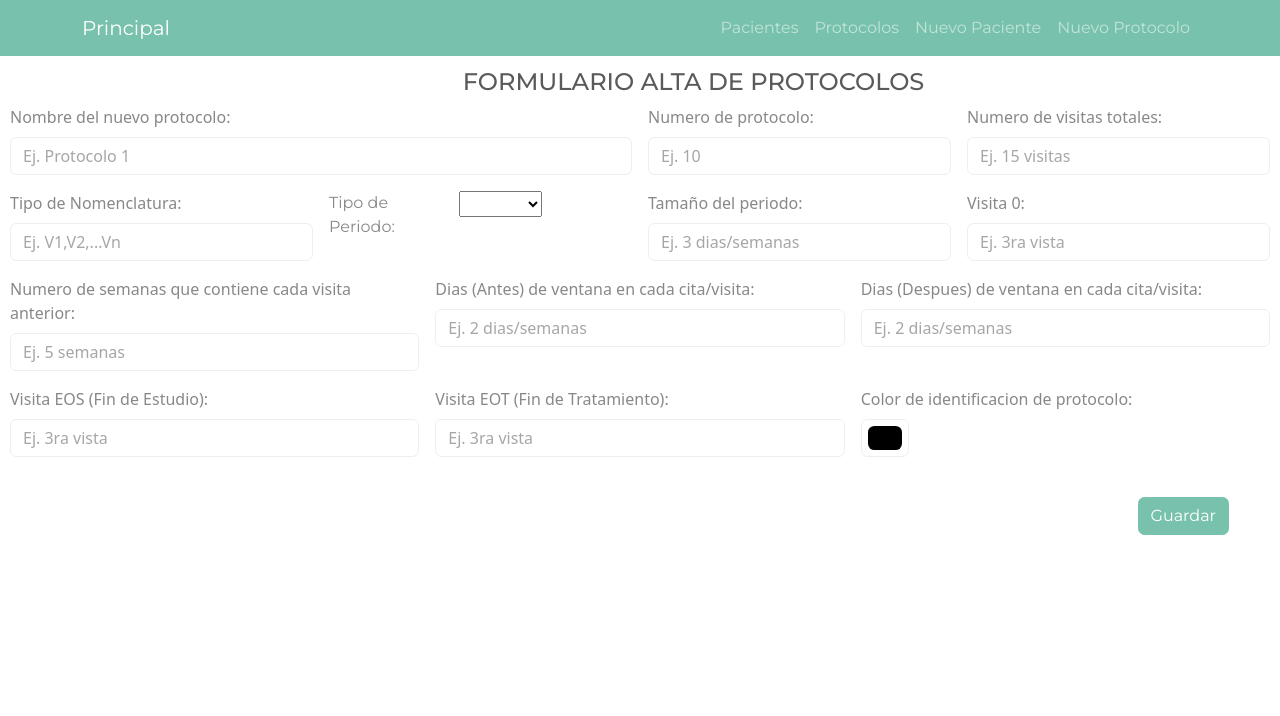
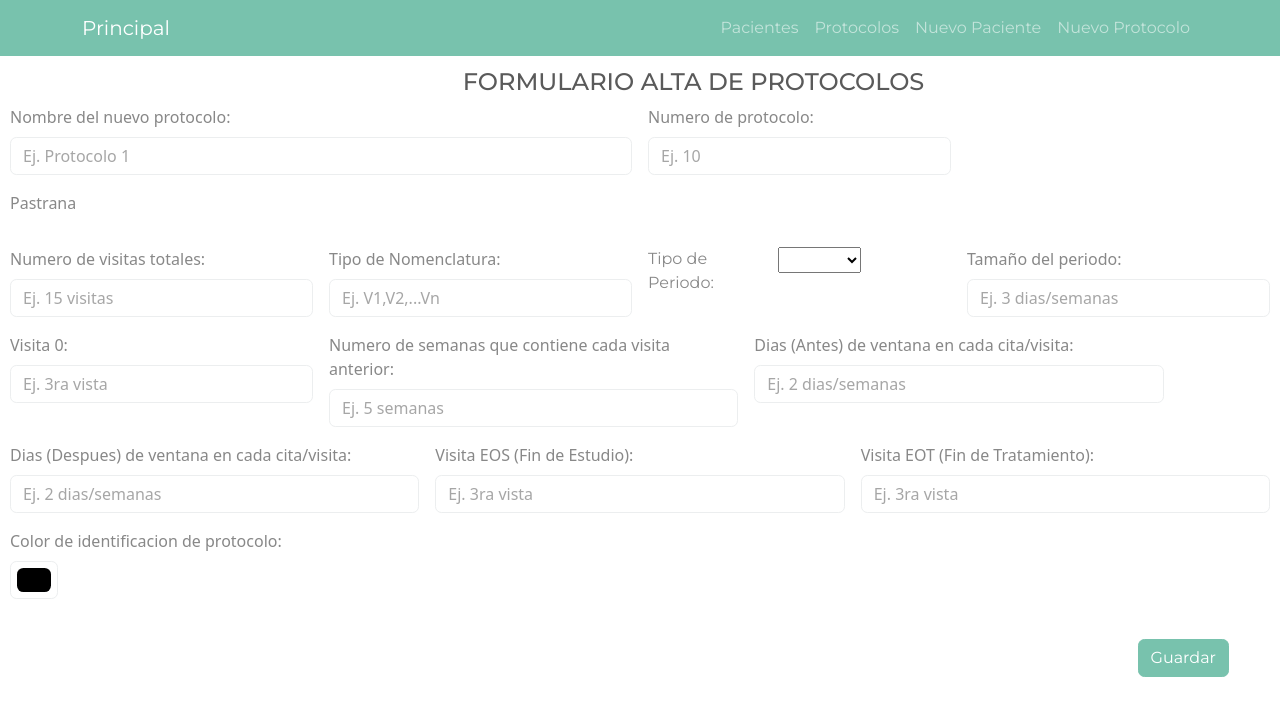
Before and after one commit to KingGnome115/page, a Vue app: page /protocolo/agregar in a window 1280 px wide. Shown: the top 716 px of the page. Built offline with nearby package versions, Linux system fonts and the light colour scheme.

Commit message:
Esta es mi rama

```diff
--- a/src/components/AltaProtocolo.vue
+++ b/src/components/AltaProtocolo.vue
@@ -13,6 +13,7 @@
                 <label class="form-label"> Numero de protocolo: </label>
                 <input type="text" class="form-control"  placeholder="Ej. 10" v-model.number="protocolo.numeroProtocolo">
             </div>
+            <p>Pastrana</p>
 
             <div class="col-md-3">
                 <label for="numeroVisitas" class="form-label"> Numero de visitas totales: </label>
```
Also changed, not shown: 1 other file (tests, documents, lock files or other folders).
